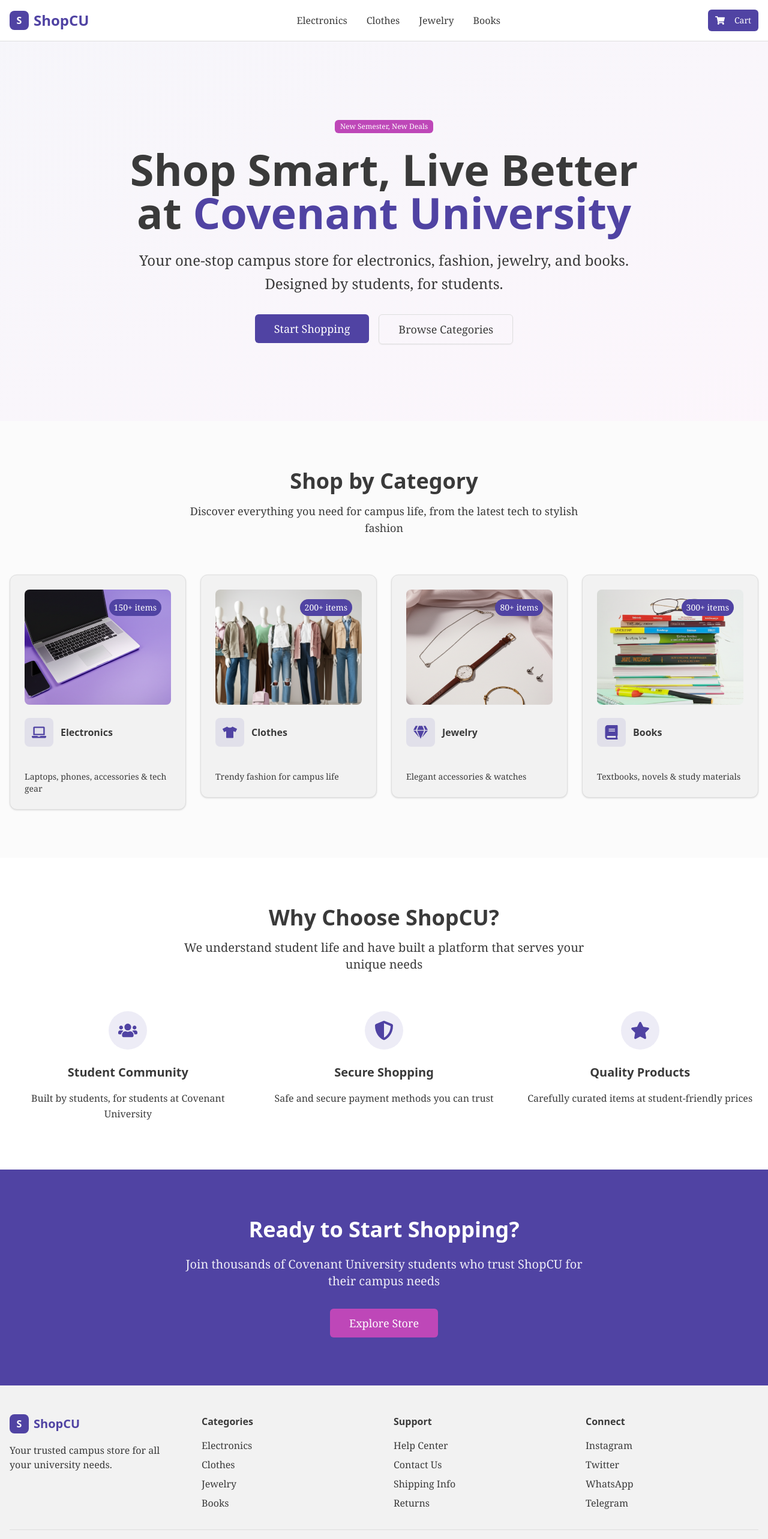
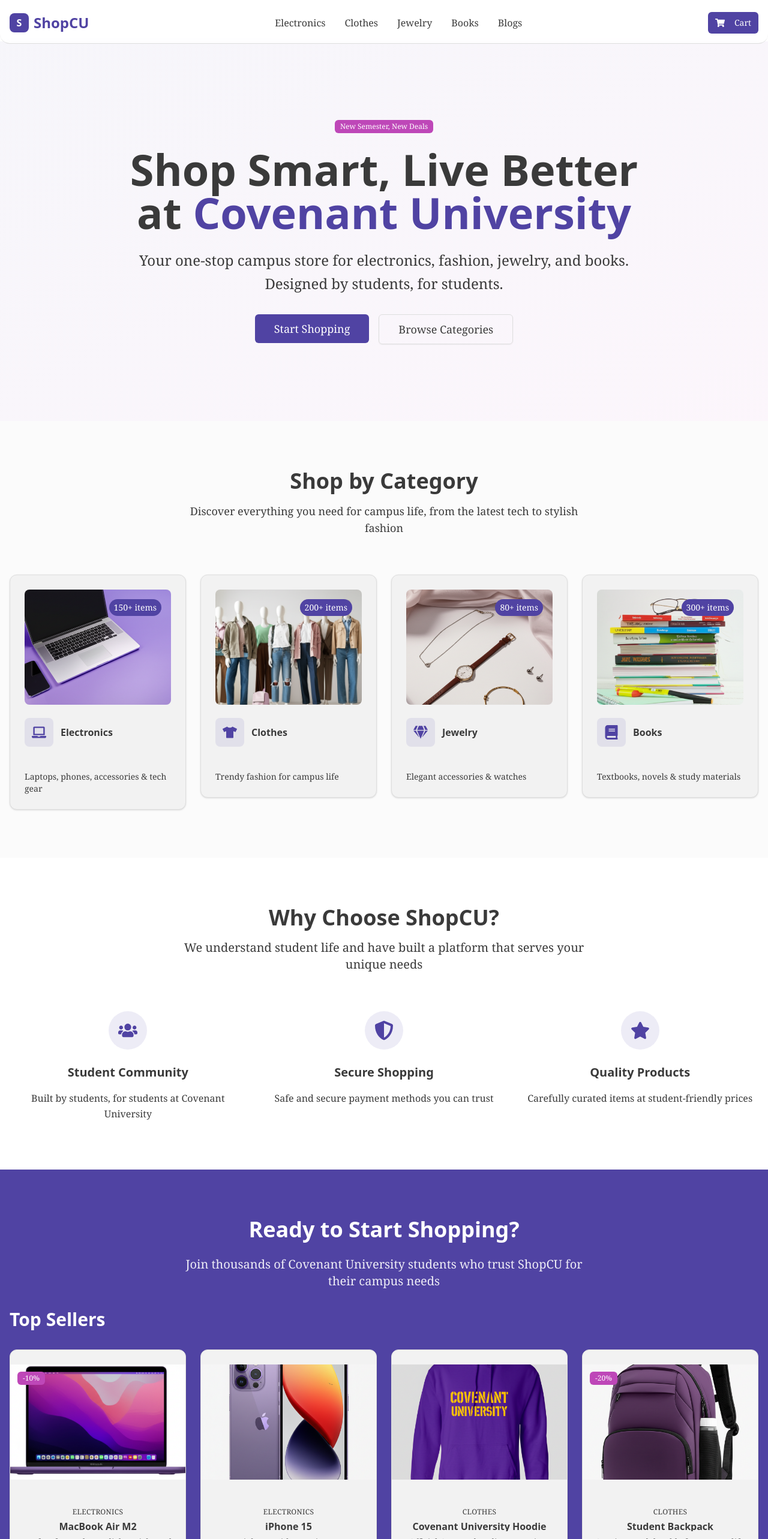
Before and after one commit to Prince-The-Billionaire/shop_cu, a Next.js app: page / in a window 1280 px wide. Shown: the top 2566 px of the page at 60% size. Built offline with nearby package versions, Linux system fonts and the light colour scheme.

Commit message:
new code

```diff
--- a/app/page.tsx
+++ b/app/page.tsx
@@ -8,6 +8,8 @@ import { Button } from "@/components/ui/button"
 import { Card, CardContent, CardDescription, CardHeader, CardTitle } from "@/components/ui/card"
 import { Badge } from "@/components/ui/badge"
 import { useCartStore } from "@/lib/cart-store"
+import { products } from "@/lib/products-data"
+import { ProductCard } from "@/components/product-card"
 
 gsap.registerPlugin(ScrollTrigger)
 
@@ -125,7 +127,7 @@ export default function HomePage() {
   return (
     <div className="min-h-screen bg-background">
       {/* Header */}
-      <header className="sticky top-0 z-50 bg-background/95 backdrop-blur supports-[backdrop-filter]:bg-background/60 border-b border-border">
+      <header className="sticky rounded-2xl top-1 z-50 bg-background/95 backdrop-blur supports-[backdrop-filter]:bg-background/60 border-b border-border">
         <div className="container mx-auto px-4 py-4">
           <nav className="flex items-center justify-between">
             <div className="flex items-center space-x-2">
@@ -160,6 +162,7 @@ export default function HomePage() {
               >
                 Books
               </a>
+              <a href="/blogs" className="text-foreground hover:text-primary transition-colors font-serif">Blogs</a>
             </div>
 
             <a href="/store">
@@ -280,7 +283,14 @@ export default function HomePage() {
           <p className="text-xl mb-8 font-serif opacity-90 max-w-2xl mx-auto">
             Join thousands of Covenant University students who trust ShopCU for their campus needs
           </p>
-          <a href="/store">
+
+          <p className="text-3xl text-left font-bold">Top Sellers</p>
+          <div className="grid grid-cols-1 sm:grid-cols-2 md:grid-cols-3 lg:grid-cols-4 gap-6 mt-8">
+            {products.slice(0,4).map((product) => (
+              <ProductCard key={product.id} product={product} />
+            ))}
+          </div>
+          <a href="/store" className="mt-8">
             <Button size="lg" variant="secondary" className="text-lg px-8 py-6 font-serif">
               Explore Store
             </Button>
```
